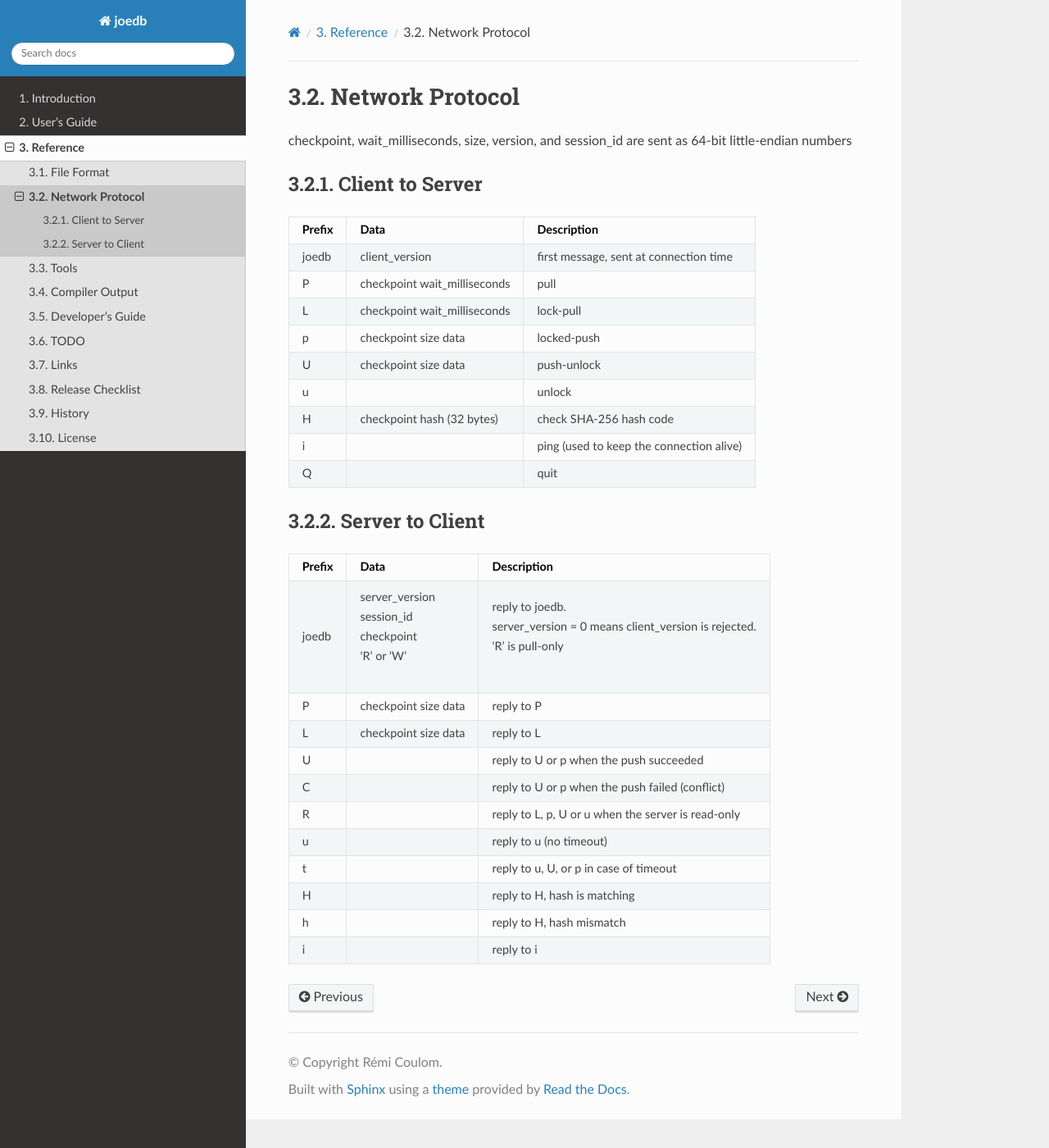
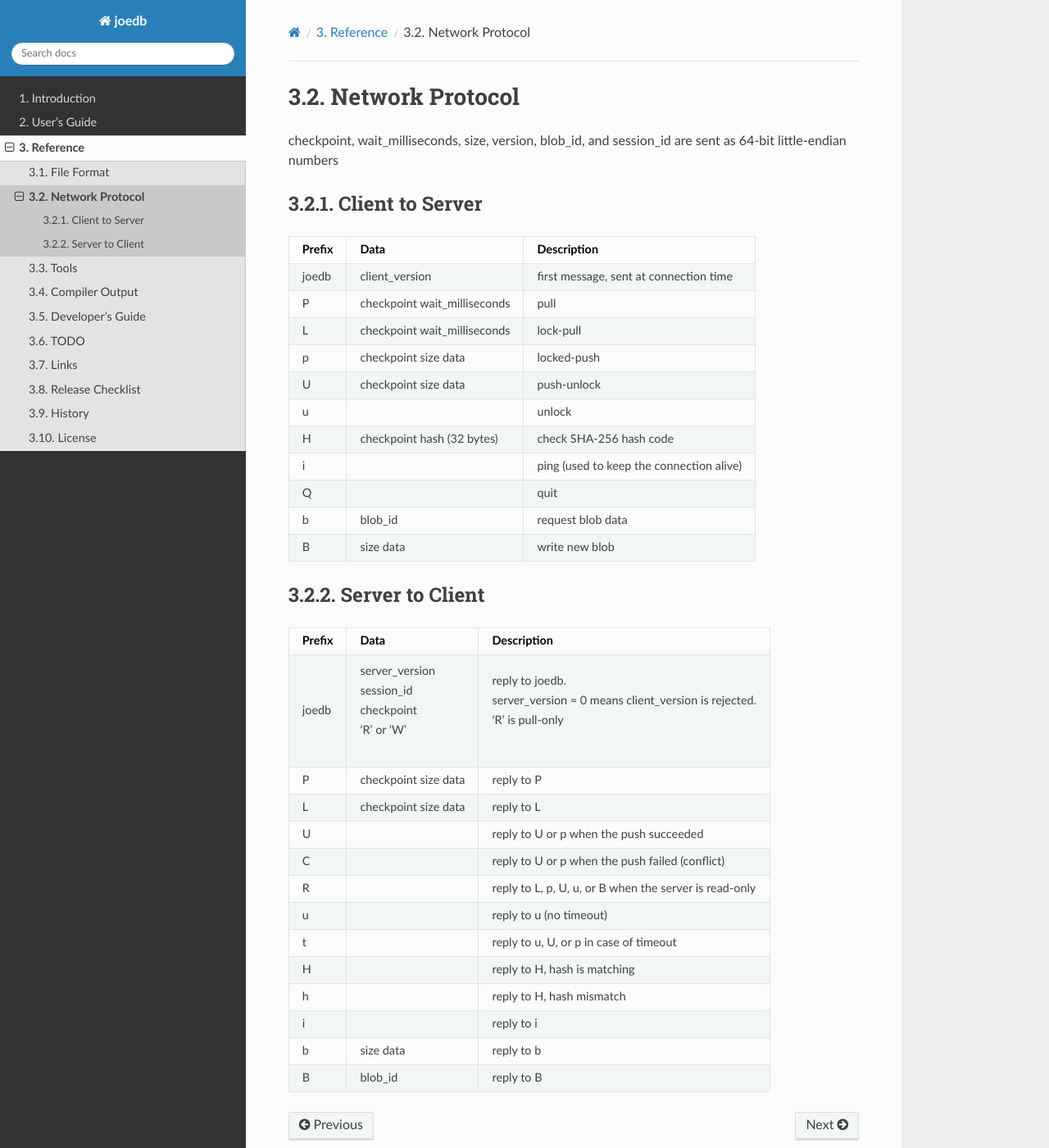
Before and after one commit to Remi-Coulom/joedb, a Sphinx documentation site: the page built from doc/source/network_protocol.rst, in a window 1280 px wide and 1400 px high. Shown: the whole window at 82% size. Built offline with Sphinx 7.4.7 and the Read the Docs theme 3.1.0, drawn with Linux system fonts in a browser that asks for light colours; formulas are drawn with MathJax 3.

Commit message:
network_protocol doc

```diff
--- a/doc/source/network_protocol.rst
+++ b/doc/source/network_protocol.rst
@@ -1,8 +1,8 @@
 Network Protocol
 ================
 
-checkpoint, wait_milliseconds, size, version, and session_id are sent as 64-bit
-little-endian numbers
+checkpoint, wait_milliseconds, size, version, blob_id, and session_id are sent
+as 64-bit little-endian numbers
 
 Client to Server
 ----------------
@@ -26,6 +26,9 @@
        hash (32 bytes)
 i                        ping (used to keep the connection alive)
 Q                        quit
+b      blob_id           request blob data
+B      size              write new blob
+       data
 ====== ================= ======================================================
 
 
@@ -47,10 +50,13 @@
        data
 U                       reply to U or p when the push succeeded
 C                       reply to U or p when the push failed (conflict)
-R                       reply to L, p, U or u when the server is read-only
+R                       reply to L, p, U, u, or B when the server is read-only
 u                       reply to u (no timeout)
 t                       reply to u, U, or p in case of timeout
 H                       reply to H, hash is matching
 h                       reply to H, hash mismatch
 i                       reply to i
+b      size             reply to b
+       data
+B      blob_id          reply to B
 ====== ================ ======================================================
```
